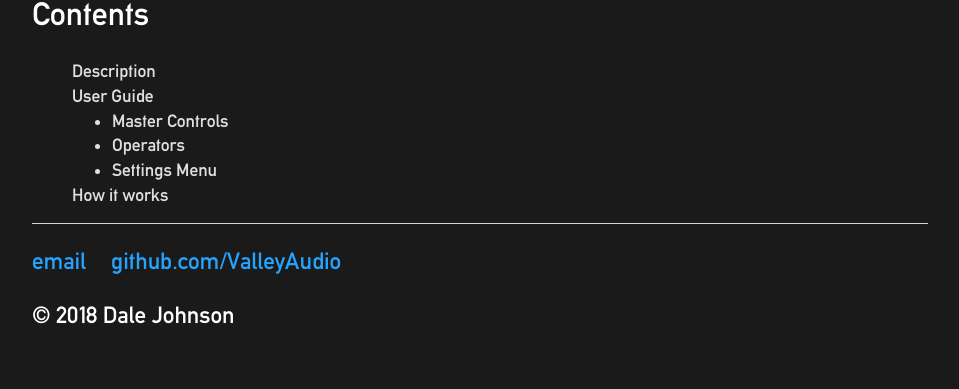
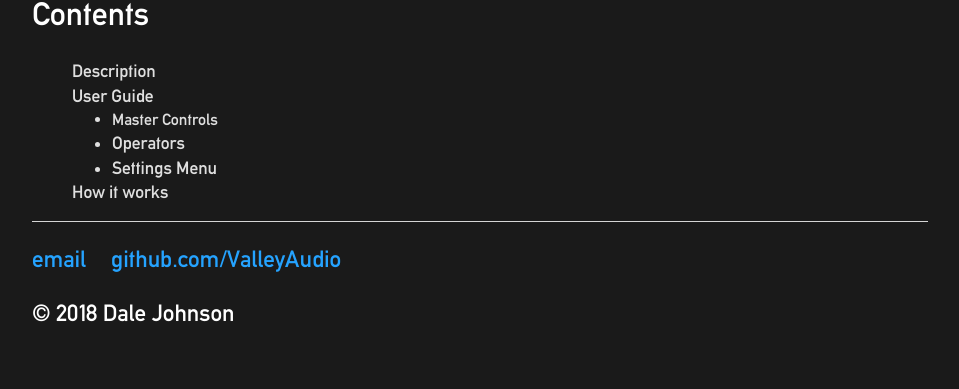
Before and after one commit to ValleyAudio/ValleyAudio.github.io, a Jekyll site: the page built from rack/dexter/dexter.html, in a window 1280 px wide. Shown: the part 912-1301 px from the top of the page, without its empty margins (160-1119 px from the left). Built offline with Jekyll 4.4.1, drawn with Linux system fonts in a browser that asks for light colours.

Commit message:
Adding dexter content

```diff
--- a/rack/dexter/dexter.html
+++ b/rack/dexter/dexter.html
@@ -13,8 +13,8 @@ title: Dexter
     <ul style="list-style:none">
         <li>Description</li>
         <li>User Guide</li>
-        <ul style="font-size:1em;">
-            <li>Master Controls</li>
+        <ul>
+            <li style="font-size:1em">Master Controls</li>
             <li>Operators</li>
             <li>Settings Menu</li>
         </ul>
```
